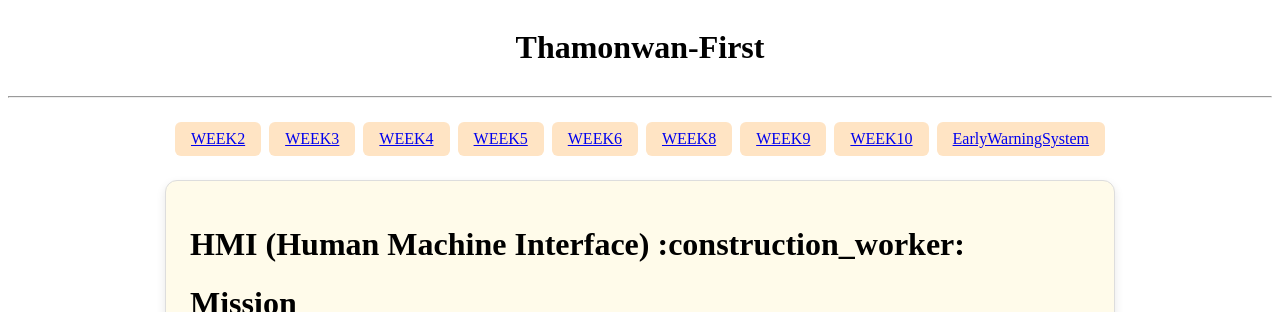
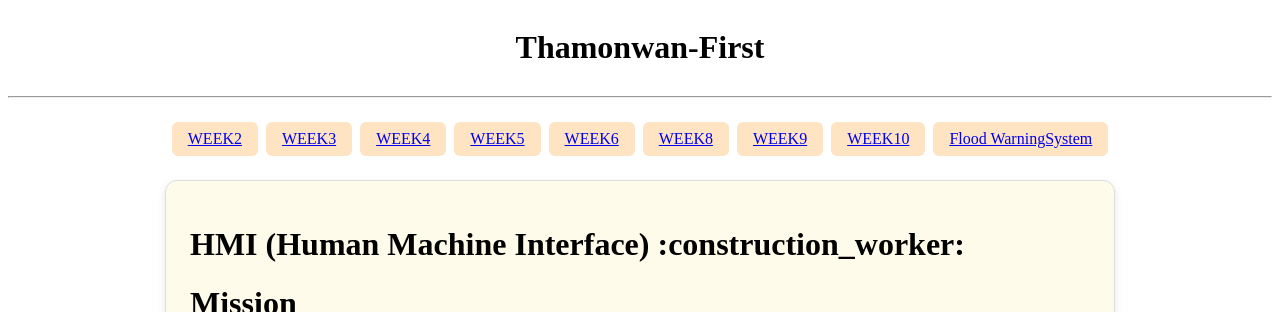
Before and after one commit to Thamonwan-first/Thamonwan-first.github.io, a Jekyll site: the page built from week5.md, in a window 1280 px wide and 900 px high. Shown: the top 312 px of the window. Built offline with Jekyll 4.4.1, drawn with Linux system fonts in a browser that asks for light colours.

Commit message:
complete embedded

```diff
--- a/_layouts/default.html
+++ b/_layouts/default.html
@@ -21,7 +21,7 @@
     <a style="background-color: bisque; border-radius: 6px; padding: 8px 16px; margin: 0 4px;" href="/week8/" class="{% if page.url == '/week8/' %}active{% endif %}">WEEK8</a>
     <a style="background-color: bisque; border-radius: 6px; padding: 8px 16px; margin: 0 4px;" href="/week9/" class="{% if page.url == '/week9/' %}active{% endif %}">WEEK9</a>
     <a style="background-color: bisque; border-radius: 6px; padding: 8px 16px; margin: 0 4px;" href="/week10/" class="{% if page.url == '/week10/' %}active{% endif %}">WEEK10</a>
-    <a style="background-color: bisque; border-radius: 6px; padding: 8px 16px; margin: 0 4px;" href="/Early Warning System/" class="{% if page.url == '/Early Warning System/' %}active{% endif %}">EarlyWarningSystem</a>
+    <a style="background-color: bisque; border-radius: 6px; padding: 8px 16px; margin: 0 4px;" href="/Early Warning System/" class="{% if page.url == '/Early Warning System/' %}active{% endif %}">Flood WarningSystem</a>
 
   </span>
   <main>
```
